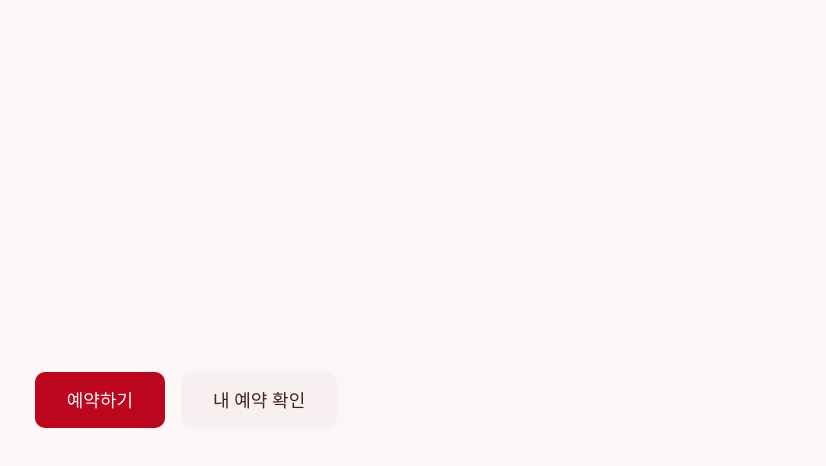
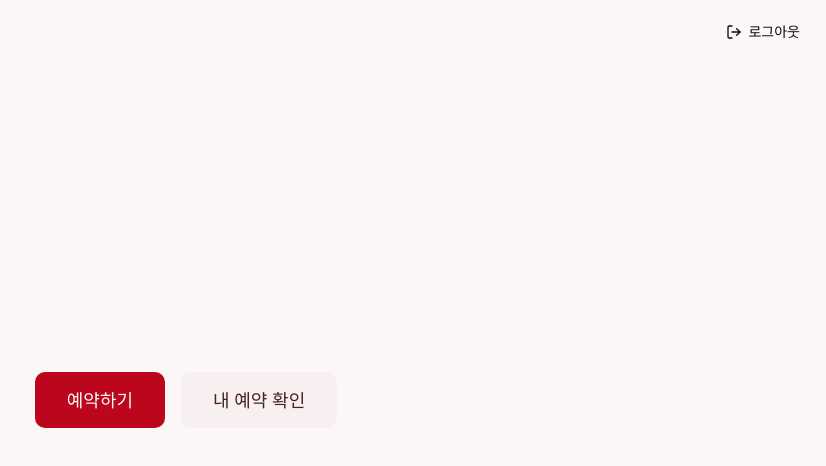
Before and after one commit to Indigochi1d/se-mac, a Next.js app: page / in a window 1280 px wide. Shown: the top 466 px of the page, without its empty margins (454-1280 px from the left). Built offline with nearby package versions, Linux system fonts and the light colour scheme.

Commit message:
feat: 로그아웃 기능 추가

```diff
--- a/app/(authed)/page.tsx
+++ b/app/(authed)/page.tsx
@@ -1,11 +1,15 @@
 import {
   ReservationButton,
   ReservationHistoryButton,
+  LogoutButton,
 } from "@/components/home/ReservationButtons";
 
 export default function Home() {
   return (
-    <div className="flex justify-center items-center min-h-screen gap-4">
+    <div className="relative flex justify-center items-center min-h-screen gap-4">
+      <div className="absolute top-4 right-4">
+        <LogoutButton />
+      </div>
       <ReservationButton />
       <ReservationHistoryButton />
     </div>
--- a/components/home/ReservationButtons.tsx
+++ b/components/home/ReservationButtons.tsx
@@ -1,3 +1,7 @@
+"use client";
+
+import { useRouter } from "next/navigation";
+import { LogOut } from "lucide-react";
 import { Button } from "@/components/ui/button";
 import Link from "next/link";
 
@@ -16,3 +20,19 @@ export const ReservationHistoryButton = () => {
     </Button>
   );
 };
+
+export const LogoutButton = () => {
+  const router = useRouter();
+
+  const handleLogout = async () => {
+    await fetch("/api/auth/logout", { method: "POST" });
+    router.push("/login");
+  };
+
+  return (
+    <Button variant="ghost" size="sm" onClick={handleLogout}>
+      <LogOut className="size-4" />
+      로그아웃
+    </Button>
+  );
+};
```
